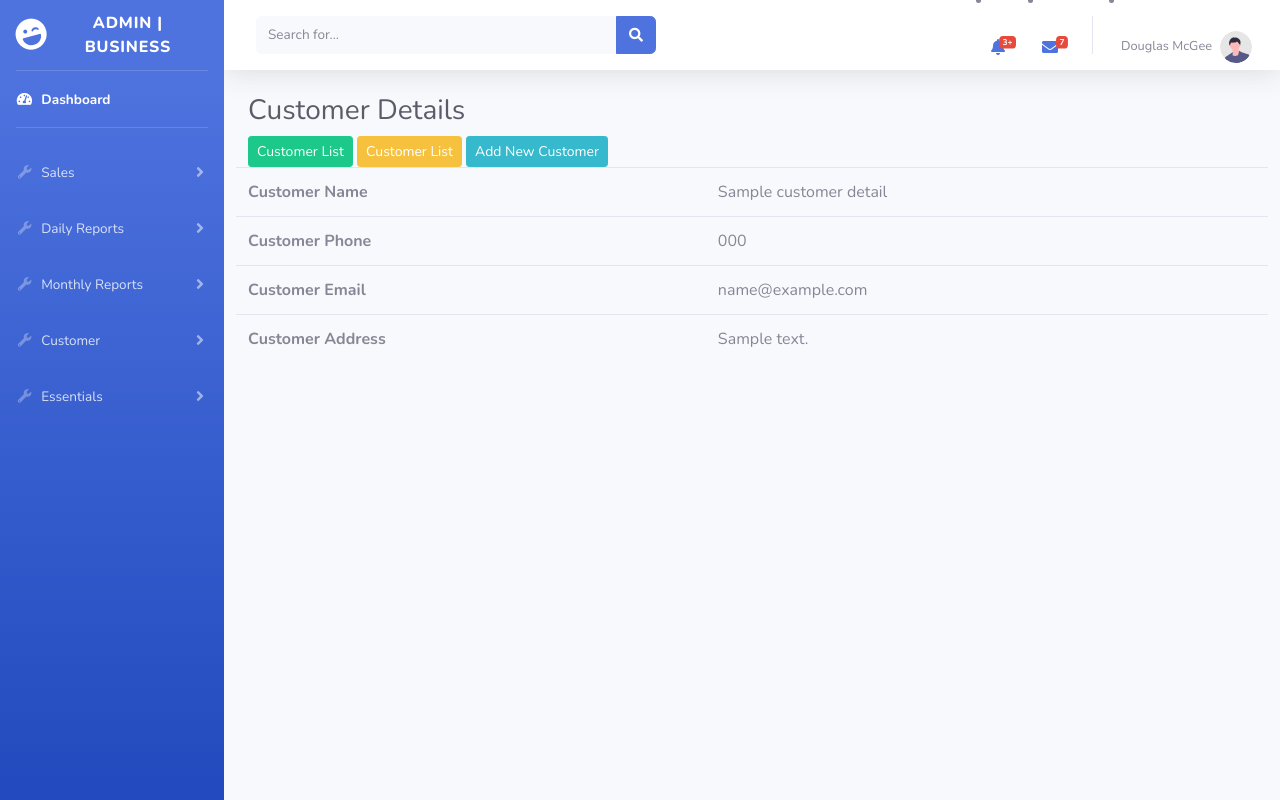
After one commit to shourovdigital/employee_ecommerce, a Django app: template inventory/templates/inventory/customer-details.html in a window 1280 px wide. The commit adds this page. Run offline with Django 4.2, Linux system fonts and the light colour scheme; the template is opened without the code that fills it: most values are stand-ins (such as "Sample title", 1, 10 or a date in 2020); some libraries are stand-ins or nearby versions.

Commit message:
customer details added

```diff
--- a/inventory/templates/inventory/base.html
+++ b/inventory/templates/inventory/base.html
@@ -134,8 +134,6 @@
                 </a>
                 <div id="essentials" class="collapse" data-parent="#accordionSidebar">
                     <div class="bg-white py-2 collapse-inner rounded">
-                        <a class="collapse-item" href="/">Add Customer</a>
-                        <a class="collapse-item" href="/">Customer List</a>
                         <a class="collapse-item" href="/">Add Expense Category</a>
                         <a class="collapse-item" href="/">Expense Category List</a>
                         <a class="collapse-item" href="/">Add Bank</a>
--- /dev/null
+++ b/inventory/templates/inventory/customer-details.html
@@ -0,0 +1,29 @@
+{% extends 'inventory/base.html' %}
+{% block content %}
+<div class="container">
+    <h3 class="text-dark">Customer Details</h3>
+    <a href="/inv/customer-list" class="btn btn-success btn-sm">Customer List</a>
+    <a href="/inv/customer-edit/{{ customer_details.id }}" class="btn btn-warning btn-sm">Customer List</a>
+    <a href="/inv/customer-add" class="btn btn-info btn-sm">Add New Customer</a>
+    <div class="row">
+        <table class="table">
+            <tr>
+                <th>Customer Name</th>
+                <td>{{ customer_details.customer_name }}</td>
+            </tr>
+            <tr>
+                <th>Customer Phone</th>
+                <td>{{ customer_details.customer_phone }}</td>
+            </tr>
+            <tr>
+                <th>Customer Email</th>
+                <td>{{ customer_details.customer_email }}</td>
+            </tr>
+            <tr>
+                <th>Customer Address</th>
+                <td>{{ customer_details.customer_address }}</td>
+            </tr>
+        </table>
+    </div>
+</div>
+{% endblock %}
--- a/inventory/templates/inventory/customer-list.html
+++ b/inventory/templates/inventory/customer-list.html
@@ -21,7 +21,7 @@
                     <td>{{ customer.customer_phone }}</td>
                     <td>{{ customer.customer_email }}</td>
                     <td>
-                        <a href="" class="btn btn-success btn-sm"><i class="fas fa-eye"></i></a>
+                        <a href="/inv/customer-details/{{ customer.id }}" class="btn btn-success btn-sm"><i class="fas fa-eye"></i></a>
                         <a href="/inv/customer-edit/{{ customer.id }}" class="btn btn-warning btn-sm"><i class="fas fa-edit"></i></a>
                         <a href="/inv/customer-delete/{{ customer.id }}" class="btn btn-danger btn-sm"><i class="fas fa-trash"></i></a>
                     </td>
--- a/inventory/urls.py
+++ b/inventory/urls.py
@@ -7,6 +7,7 @@ urlpatterns = [
     path('customer-list', views.customer_list, name='customer_list'),
     path('customer-edit/<int:id>', views.customer_edit, name='customer_edit'),
     path('customer-delete/<int:id>', views.customer_delete, name='customer_delete'),
-
+    path('customer-details/<int:id>', views.customer_details, name='customer_details'),
+    path('expense-category-add', views.expense_category_add, name='expense_category_add'),
 
 ]
```
Also changed, not shown: inventory/views.py (+18 -0 lines).
